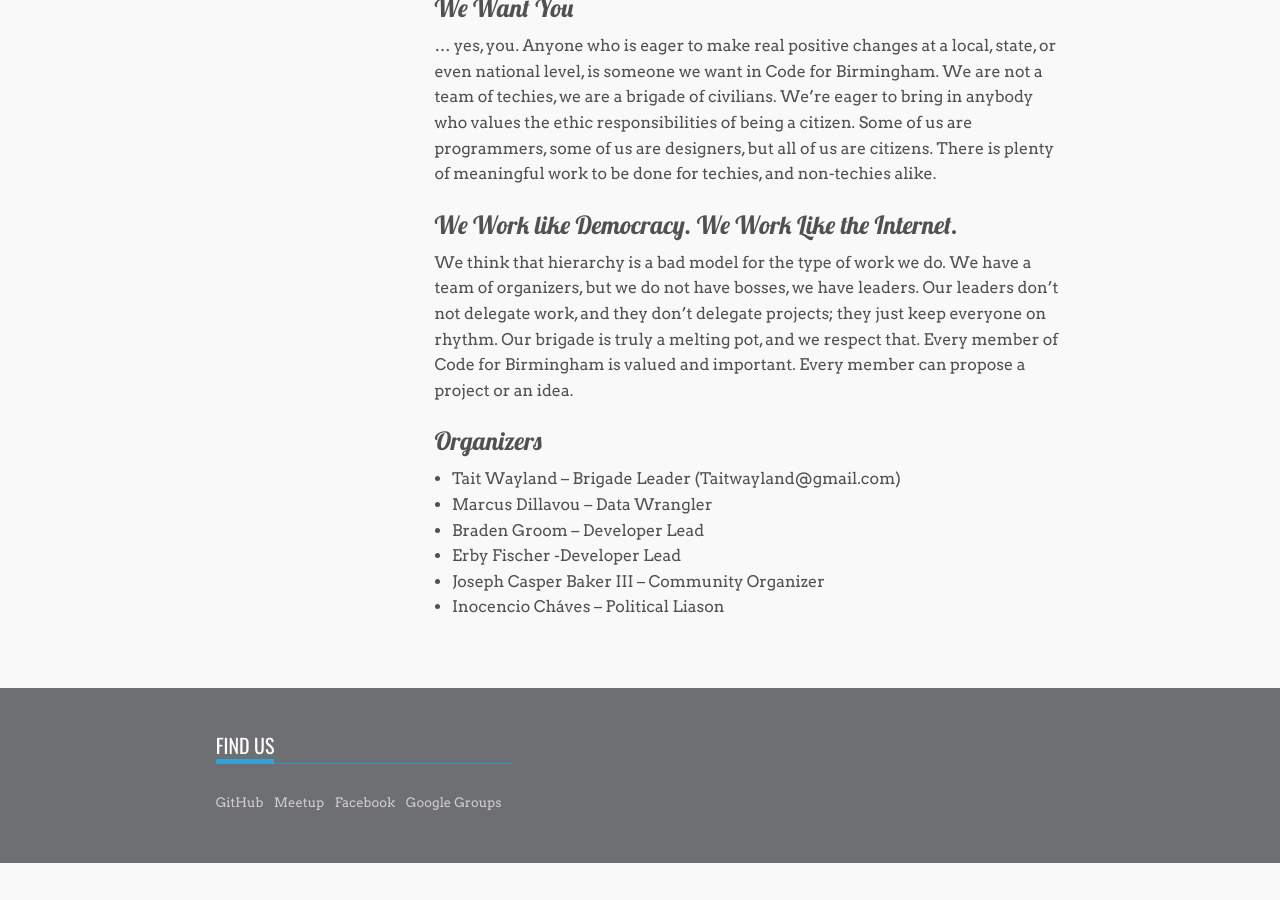
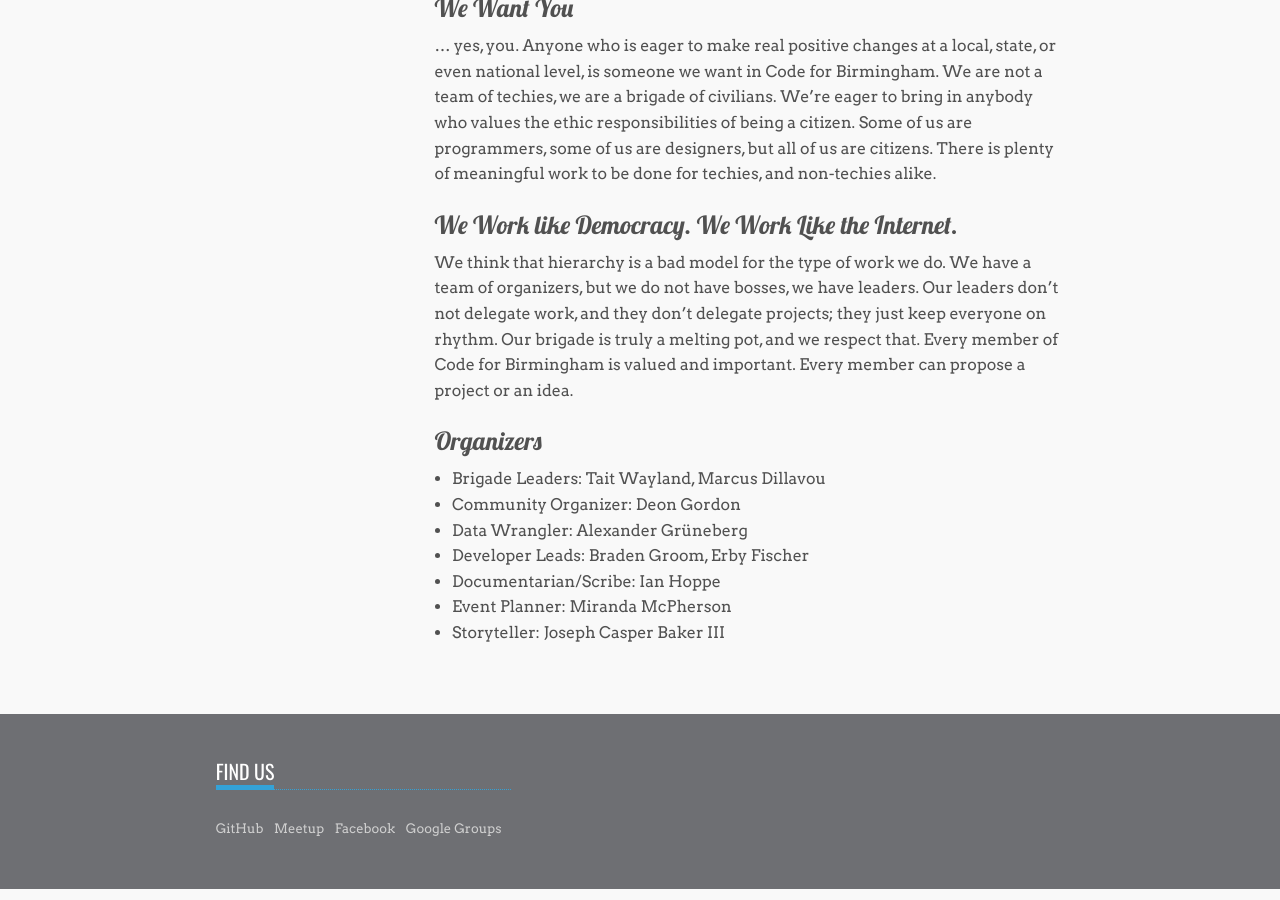
Before and after one commit to codeforbirmingham/codeforbirmingham.github.io, a Jekyll site: the page built from index.md, in a window 1280 px wide and 900 px high, scrolled down 1573 px. Built offline with Jekyll 4.4.1, drawn with Linux system fonts in a browser that asks for light colours; before the commit the page ends 2448 px from its top, so only the background shows below that.

Commit message:
Update list of organizers.

```diff
--- a/index.md
+++ b/index.md
@@ -33,9 +33,10 @@
 Organizers
 ----------
 
-- Tait Wayland – Brigade Leader (Taitwayland@gmail.com)
-- Marcus Dillavou – Data Wrangler
-- Braden Groom – Developer Lead
-- Erby Fischer -Developer Lead
-- Joseph Casper Baker III – Community Organizer
-- Inocencio Cháves – Political Liason
+- Brigade Leaders: Tait Wayland, Marcus Dillavou
+- Community Organizer: Deon Gordon
+- Data Wrangler: Alexander Grüneberg
+- Developer Leads: Braden Groom, Erby Fischer
+- Documentarian/Scribe: Ian Hoppe
+- Event Planner: Miranda McPherson
+- Storyteller: Joseph Casper Baker III
```
